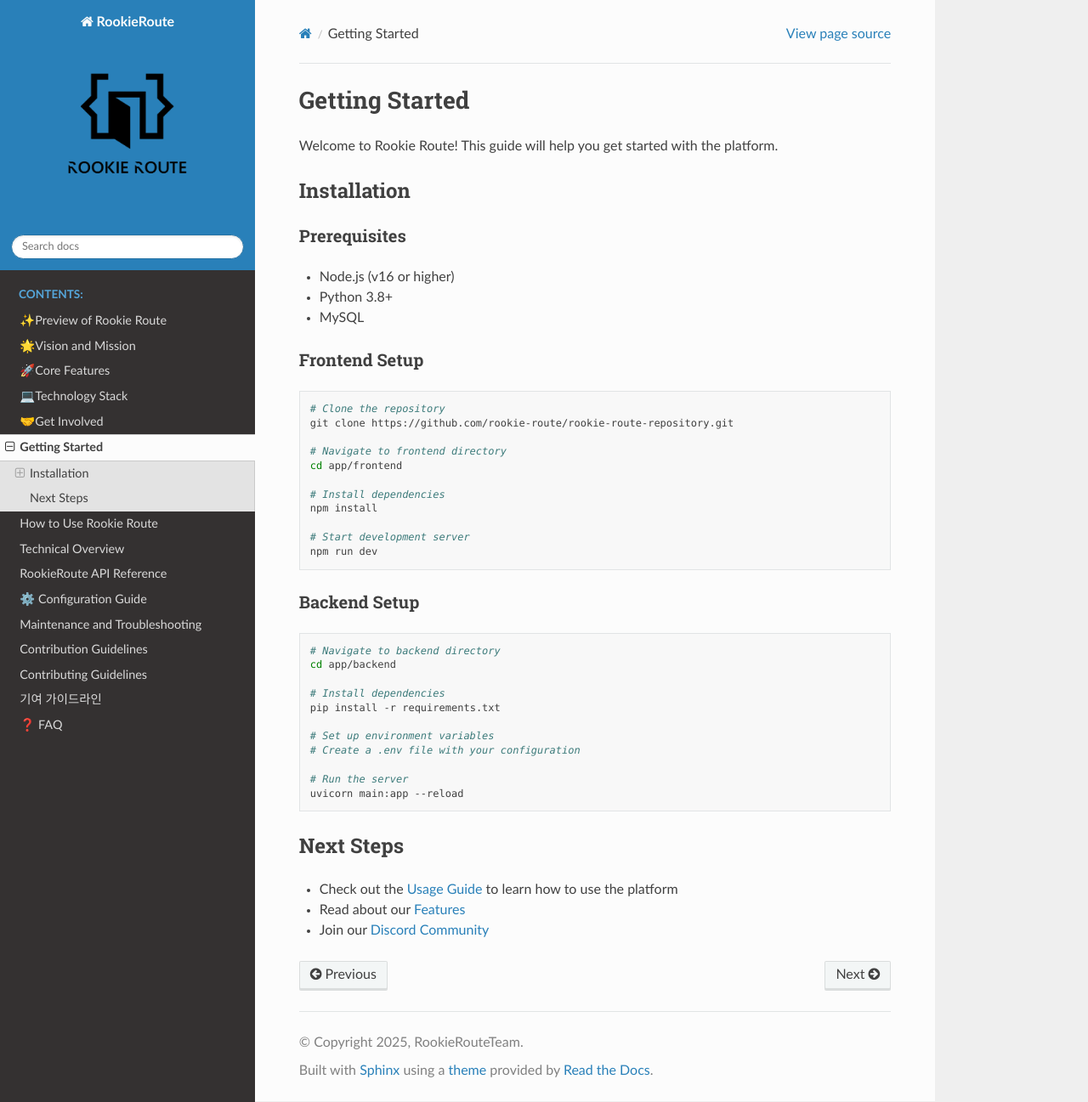
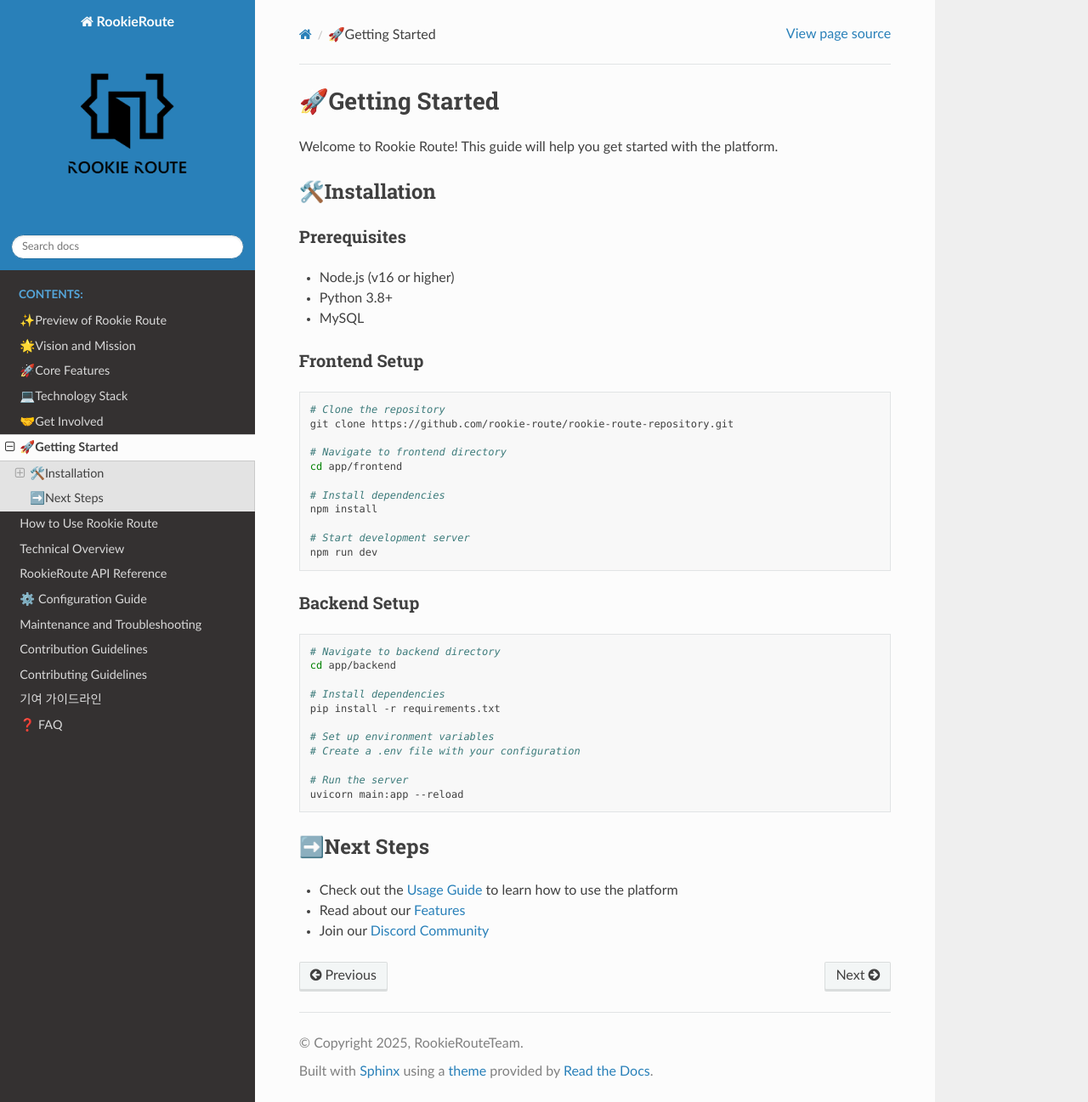
Before and after one commit to rookie-route/rookie-route-repository, a Sphinx documentation site: the page built from docs/source/getting_started.md, in a window 1280 px wide and 1297 px high. Shown: the whole window at 85% size. Built offline with Sphinx 7.4.7 and the Read the Docs theme 3.1.0, drawn with Linux system fonts in a browser that asks for light colours; pages that are not in the unit, such as notebooks, are missing from menus.

````diff
--- a/docs/source/getting_started.md
+++ b/docs/source/getting_started.md
@@ -1,9 +1,9 @@
-# Getting Started
+# 🚀Getting Started
 
 Welcome to Rookie Route! This guide will help you get started with the platform.
 
 
-## Installation
+## 🛠️Installation
 
 ### Prerequisites
 
@@ -43,7 +43,7 @@ pip install -r requirements.txt
 uvicorn main:app --reload
 ```
 
-## Next Steps
+## ➡️Next Steps
 
 - Check out the [Usage Guide](usage.md) to learn how to use the platform
 - Read about our [Features](about.md)
````
